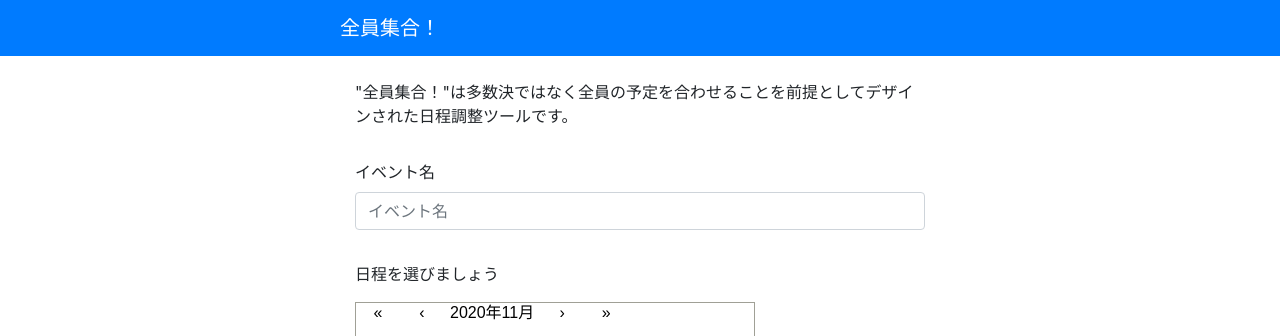
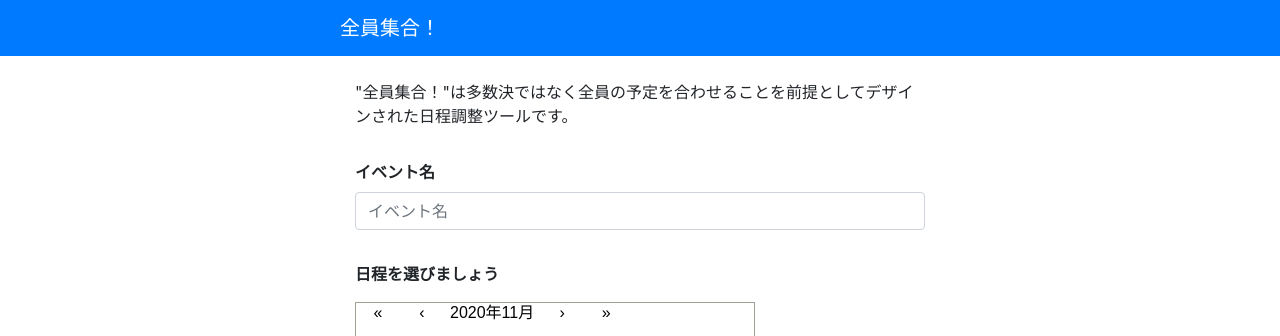
Before and after one commit to solt9029/all-gather-client, a React (Create React App) app: page /schedules/new in a window 1280 px wide. Shown: the top 336 px of the page. Built offline with nearby package versions, Linux system fonts and the light colour scheme.

Commit message:
Add bold

```diff
--- a/src/pages/schedules/New.jsx
+++ b/src/pages/schedules/New.jsx
@@ -64,7 +64,9 @@ function Calendar() {
       <Row className="mb-3">
         <Col>
           <Form.Group>
-            <Form.Label>イベント名</Form.Label>
+            <Form.Label>
+              <b>イベント名</b>
+            </Form.Label>
             <Form.Control
               onChange={onTitleChange}
               value={title}
@@ -77,7 +79,9 @@ function Calendar() {
 
       <Row>
         <Col>
-          <p>日程を選びましょう</p>
+          <p>
+            <b>日程を選びましょう</b>
+          </p>
         </Col>
       </Row>
       <Row className="mb-5">
```
